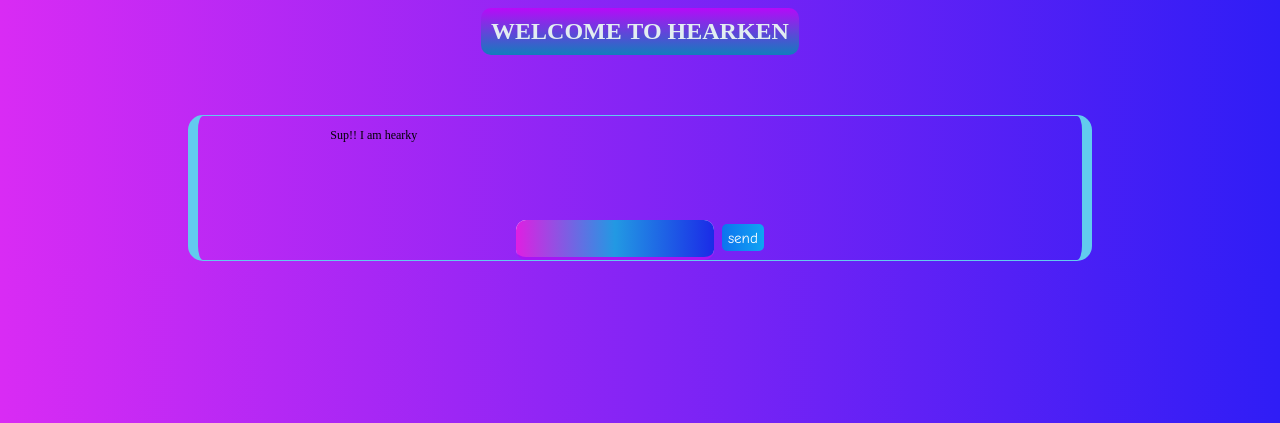
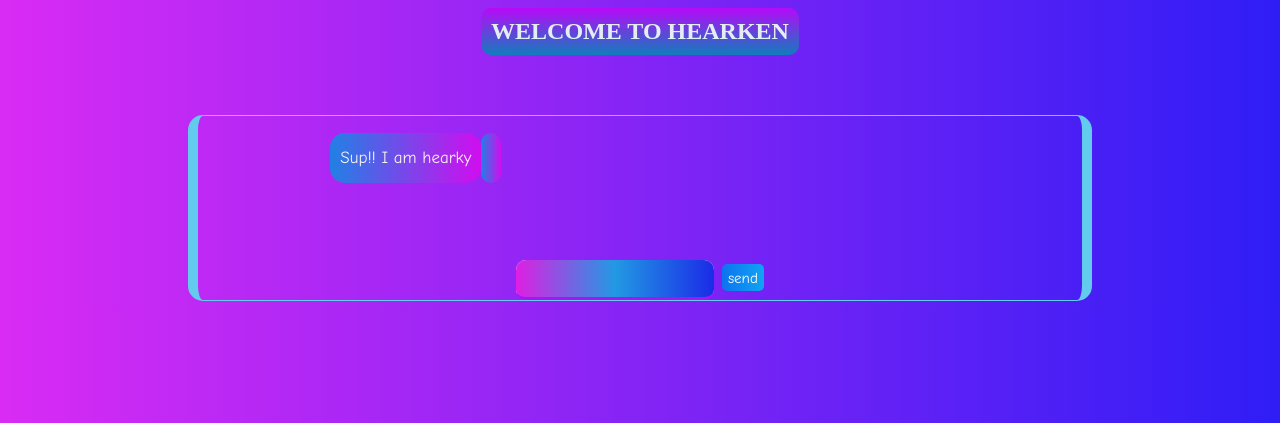
Before and after one commit to atulyakr/Project_Hearken, a Python web app: template templates/index.html in a window 1280 px wide. Shown: the top 423 px of the page. Run offline with Jinja, Linux system fonts and the light colour scheme; the template is opened without the code that fills it, so the values that code supplies are empty; some web fonts are replaced.

Commit message:
index.css file

```diff
--- a/static/index.css
+++ b/static/index.css
@@ -46,14 +46,16 @@
     line-height: 30px;
   }
 
-  .botText {
+  #botText {
     color: rgb(250, 243, 243);
     font-family: 'Comic Neue', cursive;
     font-size: 17px;
     text-align: left;
     line-height: 30px;
+    display: flex;
+    flex-direction:row;
   }
-  .botText span {
+  #botText span {
     background-image: linear-gradient(to  right , rgba(20, 137, 227, 0.914), rgb(209, 13, 239));
     padding: 10px;
     border-radius: 15px;
```
